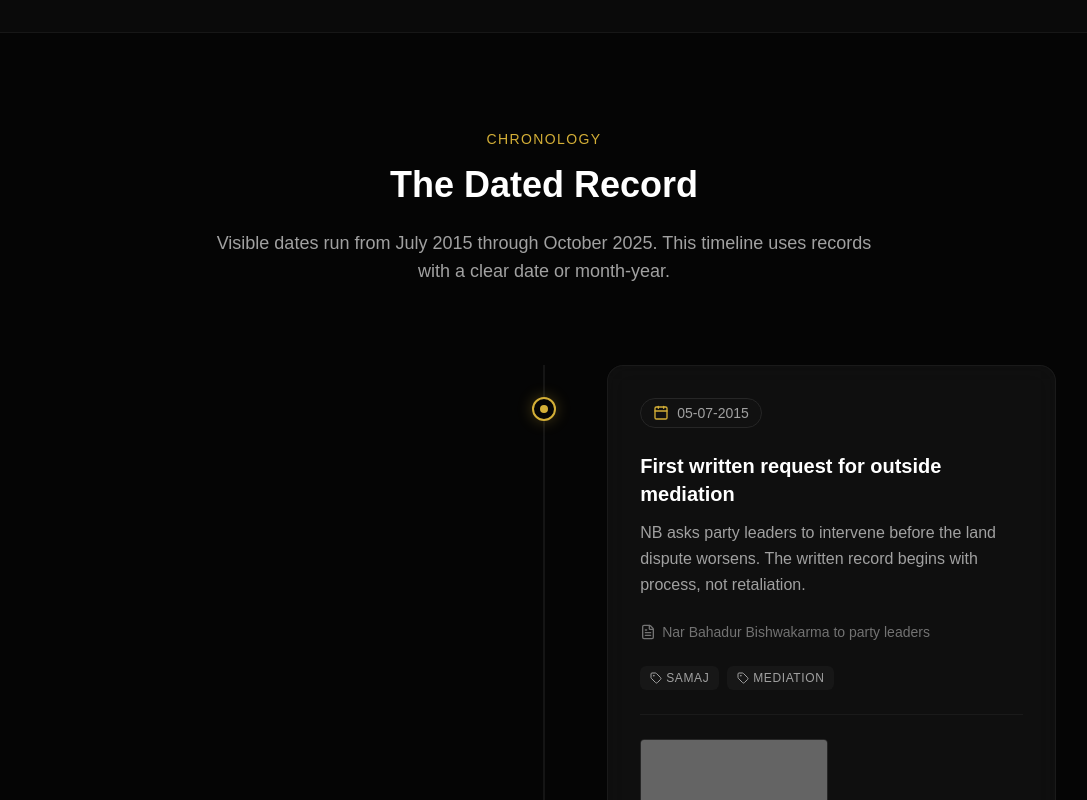
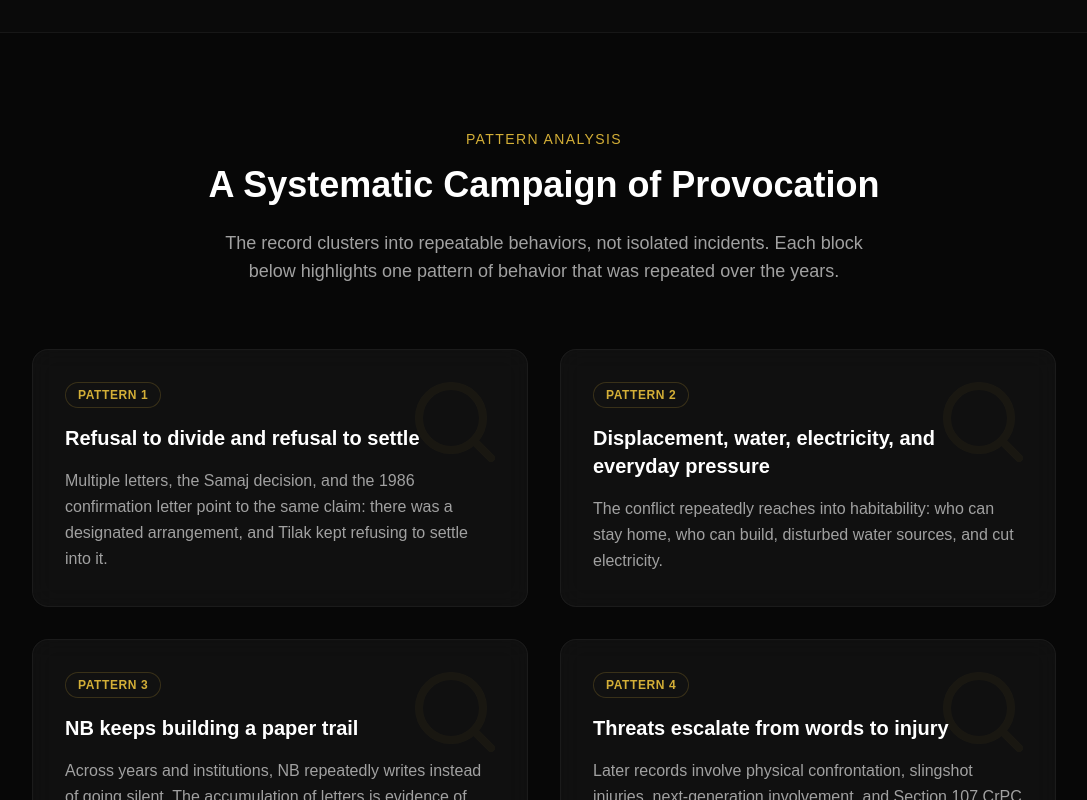
Before and after one commit to ripplewave2025/family-vendettav2, a Next.js app in the folder app/: page / in a window 1280 px wide. Shown: the part 2660-3460 px from the top of the page, without its empty margins (96-1183 px from the left). Built offline with nearby package versions, Linux system fonts and the light colour scheme; grey boxes are pictures that could not be loaded.

Commit message:
Add Pattern of Provocation component and localized translations

```diff
--- a/app/src/app/page.tsx
+++ b/app/src/app/page.tsx
@@ -7,6 +7,7 @@ import { Timeline } from "@/components/Timeline";
 import { MediationWall } from "@/components/MediationWall";
 import { UndatedRecords } from "@/components/UndatedRecords";
 import { Incidents } from "@/components/Incidents";
+import { PatternOfProvocation } from "@/components/PatternOfProvocation";
 import { useRef } from "react";
 import { FileText, ShieldAlert, Users, Scale, ExternalLink } from "lucide-react";
 import { useLang } from "@/context/LanguageContext";
@@ -105,6 +106,7 @@ export default function Home() {
       </section>
 
       <MediationWall data={t.wall} lang={lang} />
+      <PatternOfProvocation lang={lang} />
       <Timeline lang={lang} />
       <UndatedRecords lang={lang} />
       <Incidents lang={lang} />
--- /dev/null
+++ b/app/src/components/PatternOfProvocation.tsx
@@ -0,0 +1,59 @@
+"use client";
+
+import { motion } from "framer-motion";
+import { Language, copyData } from "@/data/caseReportData";
+import { copyNe, copyHi } from "@/data/copyTranslations";
+import { Search } from "lucide-react";
+
+export function PatternOfProvocation({ lang }: { lang: Language }) {
+  const getCopy = () => {
+    switch (lang) {
+      case "ne": return copyNe.patterns;
+      case "hi": return copyHi.patterns;
+      default: return copyData.en.patterns;
+    }
+  };
+
+  const patterns = getCopy().groups;
+
+  const headings = {
+    en: { eyebrow: "Pattern Analysis", title: "A Systematic Campaign of Provocation", body: "The record clusters into repeatable behaviors, not isolated incidents. Each block below highlights one pattern of behavior that was repeated over the years." },
+    ne: { eyebrow: "ढाँचा विश्लेषण", title: "उक्साहटको व्यवस्थित अभियान", body: "अभिलेखले एकपटकको झगडा होइन, दोहोरिने व्यवहार देखाउँछन्। तलका प्रत्येक ब्लकले वर्षौंसम्म दोहोरिएको एउटा ढाँचा देखाउँछ।" },
+    hi: { eyebrow: "पैटर्न विश्लेषण", title: "उकसाने का व्यवस्थित अभियान", body: "रिकॉर्ड एक बार की लड़ाई नहीं, बल्कि दोहराए गए व्यवहार दिखाता है। नीचे हर ब्लॉक उस पैटर्न को उजागर करता है जो सालों तक दोहराया गया।" },
+  };
+  const h = headings[lang];
+
+  return (
+    <section className="py-24 px-6 relative z-10 bg-neutral-950/50">
+      <div className="max-w-5xl mx-auto">
+        <div className="text-center mb-16">
+          <h2 className="text-sm text-[#d4af37] uppercase tracking-widest mb-4">{h.eyebrow}</h2>
+          <h3 className="text-4xl font-bold text-white mb-6">{h.title}</h3>
+          <p className="text-neutral-400 text-lg max-w-2xl mx-auto">{h.body}</p>
+        </div>
+
+        <div className="grid grid-cols-1 md:grid-cols-2 gap-8">
+          {patterns.map((pattern, idx) => (
+            <motion.div
+              key={idx}
+              initial={{ opacity: 0, y: 20 }}
+              whileInView={{ opacity: 1, y: 0 }}
+              viewport={{ once: true }}
+              transition={{ duration: 0.5, delay: idx * 0.1 }}
+              className="glass-panel p-8 rounded-2xl border border-neutral-800/50 hover:border-[#d4af37]/30 transition-all relative overflow-hidden group"
+            >
+              <div className="absolute top-0 right-0 p-6 opacity-5 group-hover:opacity-10 transition-opacity">
+                <Search className="w-24 h-24 text-[#d4af37]" />
+              </div>
+              <span className="inline-block px-3 py-1 rounded-full bg-[#111] text-[#d4af37] text-xs font-semibold tracking-wider uppercase mb-4 border border-[#d4af37]/20">
+                {pattern.label}
+              </span>
+              <h4 className="text-xl font-bold text-white mb-4 relative z-10">{pattern.title}</h4>
+              <p className="text-neutral-400 leading-relaxed relative z-10">{pattern.body1}</p>
+            </motion.div>
+          ))}
+        </div>
+      </div>
+    </section>
+  );
+}
--- a/app/src/data/copyTranslations.ts
+++ b/app/src/data/copyTranslations.ts
@@ -67,6 +67,30 @@ export const copyNe = {
     "एउटा कालो पागल कुकुर घुमिरहेको छ, म उसलाई हान्छु।",
     "मैले मान्छे बोलाएको छु तिमीलाई जेल लैजान।",
   ],
+  patterns: {
+    groups: [
+      {
+        label: "ढाँचा १",
+        title: "विभाजन अस्वीकार र मेलमिलाप अस्वीकार",
+        body1: "धेरै पत्रहरू, समाजको निर्णय, र १९८६ को पत्रले एउटै कुरा बताउँछन्: एउटा तोकिएको व्यवस्था थियो, तर टिलकले त्यसमा बस्न बारम्बार अस्वीकार गरिरहे।",
+      },
+      {
+        label: "ढाँचा २",
+        title: "विस्थापन, पानी, बिजुली र दैनिक दबाब",
+        body1: "विवाद बारम्बार बसोबासमा पुग्छ: को घरमा बस्न सक्छ, कसले निर्माण गर्न सक्छ, पानीको स्रोतमा अवरोध र बिजुली काट्ने।",
+      },
+      {
+        label: "ढाँचा ३",
+        title: "NB लगातार कागजी अभिलेख बनाइरहन्छन्",
+        body1: "वर्षौंसम्म र धेरै संस्थाहरूमा, NB शान्त बस्नुको सट्टा बारम्बार लेख्छन्। पत्रहरूको यो संचय उहाँको राम्रो नियतको प्रमाण हो।",
+      },
+      {
+        label: "ढाँचा ४",
+        title: "धम्की शब्दबाट बढेर चोटसम्म पुग्छ",
+        body1: "पछिल्ला अभिलेखहरूमा शारीरिक झडप, गुलेलीबाट चोट, अर्को पुस्ताको संलग्नता र दुवै पक्षका लागि धारा १०७ CrPC का कागजातहरू समावेश छन्।",
+      }
+    ]
+  }
 };
 
 export const copyHi = {
@@ -138,4 +162,28 @@ export const copyHi = {
     "एक काला पागल कुत्ता घूम रहा है, मैं उसे मारूंगा।",
     "मैंने लोग बुलाए हैं तुम्हें जेल ले जाने के लिए।",
   ],
+  patterns: {
+    groups: [
+      {
+        label: "पैटर्न 1",
+        title: "बंटवारे और समझौते से इनकार",
+        body1: "कई पत्र, समाज का निर्णय और 1986 का पत्र एक ही बात बताते हैं: एक तय व्यवस्था थी, लेकिन तिलक उसमें बसने से बार-बार इनकार करते रहे।",
+      },
+      {
+        label: "पैटर्न 2",
+        title: "विस्थापन, पानी, बिजली और दैनिक दबाव",
+        body1: "विवाद बार-बार रहने की स्थिति पर आता है: कौन घर पर रह सकता है, कौन निर्माण कर सकता है, पानी के स्रोत में बाधा और बिजली काटना।",
+      },
+      {
+        label: "पैटर्न 3",
+        title: "NB लगातार कागजी रिकॉर्ड बनाते रहे",
+        body1: "सालों तक और कई संस्थाओं में, NB शांत रहने के बजाय बार-बार लिखते रहे। पत्रों का यह संचय उनकी अच्छी नीयत का सबूत है।",
+      },
+      {
+        label: "पैटर्न 4",
+        title: "धमकी शब्दों से बढ़कर चोट तक पहुंचती है",
+        body1: "बाद के रिकॉर्ड में शारीरिक टकराव, गुलेल से चोट, अगली पीढ़ी की भागीदारी और दोनों पक्षों के लिए धारा 107 CrPC के कागज शामिल हैं।",
+      }
+    ]
+  }
 };
```
